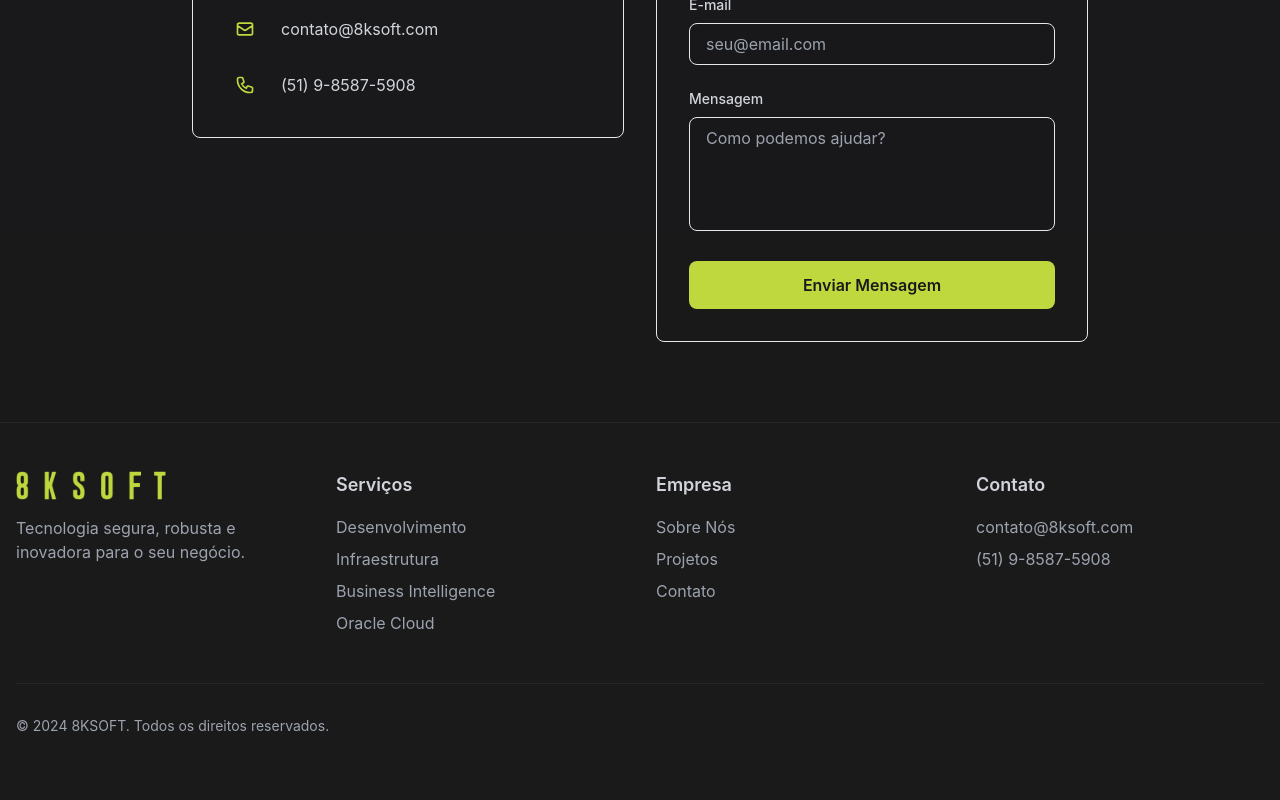
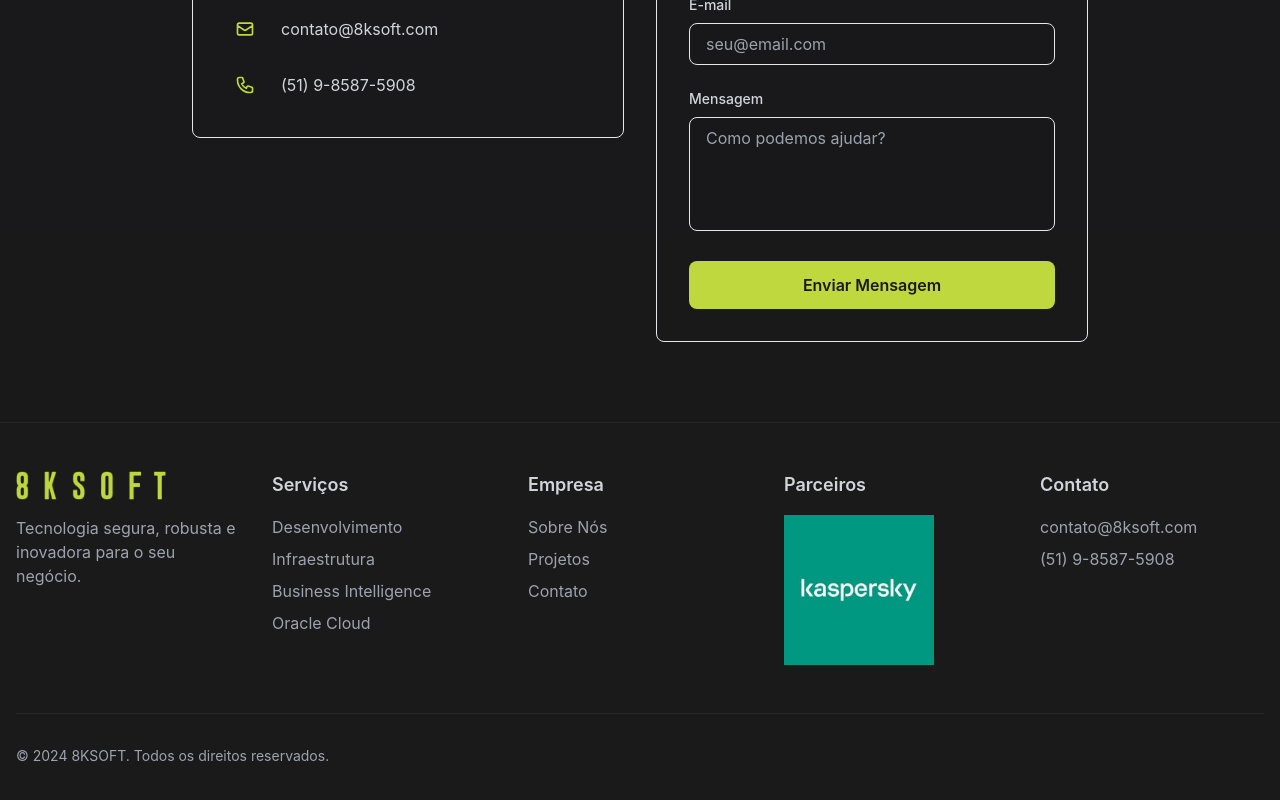
Before and after one commit to 8KSOFT/institucional, a Next.js app: page / in a window 1280 px wide. Shown: the part 5610-6410 px from the top of the page. Built offline with nearby package versions, Linux system fonts and the light colour scheme.

Commit message:
adicionado parceiros

```diff
--- a/src/app/components/Footer/Footer.tsx
+++ b/src/app/components/Footer/Footer.tsx
@@ -4,7 +4,7 @@ export default function Footer() {
   return (
     <footer className="bg-background border-t border-zinc-800">
       <div className="container mx-auto px-4 py-12">
-        <div className="grid grid-cols-1 md:grid-cols-4 gap-8">
+        <div className="grid grid-cols-1 md:grid-cols-5 gap-8">
           <div className="flex flex-col items-start justify-start gap-4">
             <Image src="/images/logotipos/LOGOTIPO-8KSOFT-02.png" alt="8KSOFT" width={150} height={100} />
             <p className="text-gray-400">Tecnologia segura, robusta e inovadora para o seu negócio.</p>
@@ -58,6 +58,26 @@ export default function Footer() {
           </div>
 
           <div>
+            <h4 className="text-lg font-semibold text-gray-300 mb-4">Parceiros</h4>
+            <div className="flex items-center gap-4">
+              <a
+                href="https://www.kaspersky.com.br"
+                target="_blank"
+                rel="noopener noreferrer"
+                className="inline-flex items-center hover:opacity-90 transition-opacity"
+              >
+                <Image
+                  src="/images/logotipos/logo-kaspersky.jpg"
+                  alt="Kaspersky"
+                  width={150}
+                  height={60}
+                  className="object-contain"
+                />
+              </a>
+            </div>
+          </div>
+
+          <div>
             <h4 className="text-lg font-semibold text-gray-300 mb-4">Contato</h4>
             <ul className="space-y-2">
               <li className="text-gray-400">
```
Also changed, not shown: public/images/logotipos/logo-kaspersky.jpg (added), 1 other file (tests, documents, lock files or other folders).
